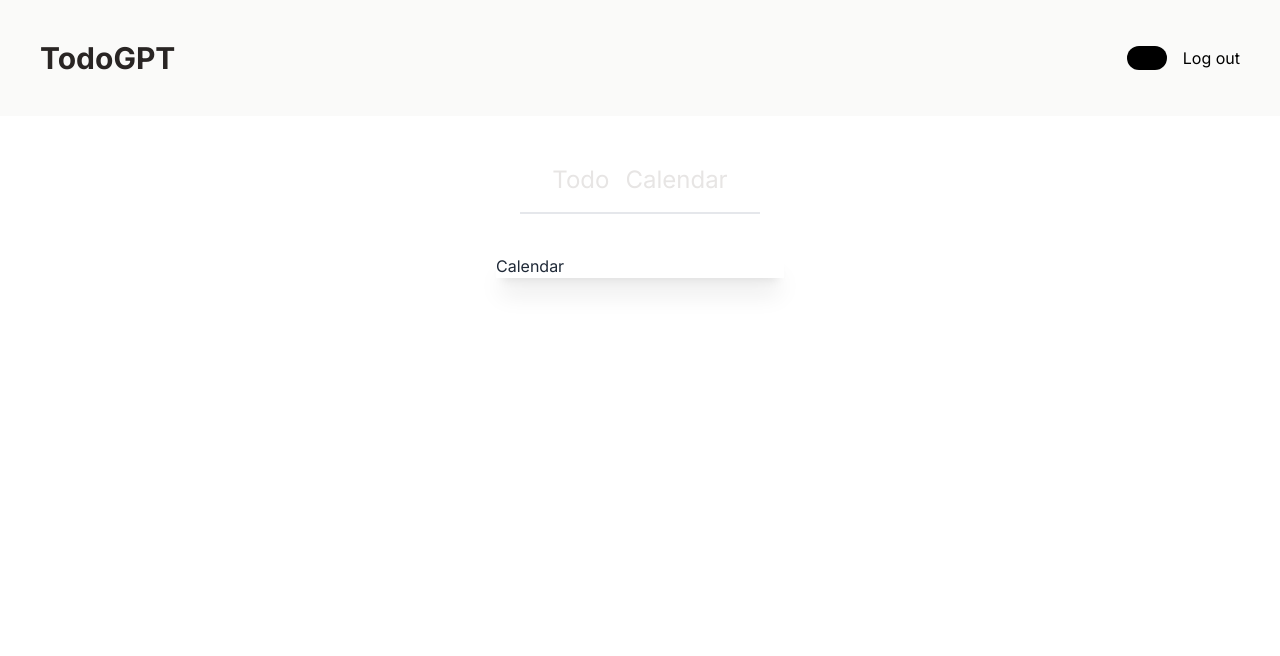
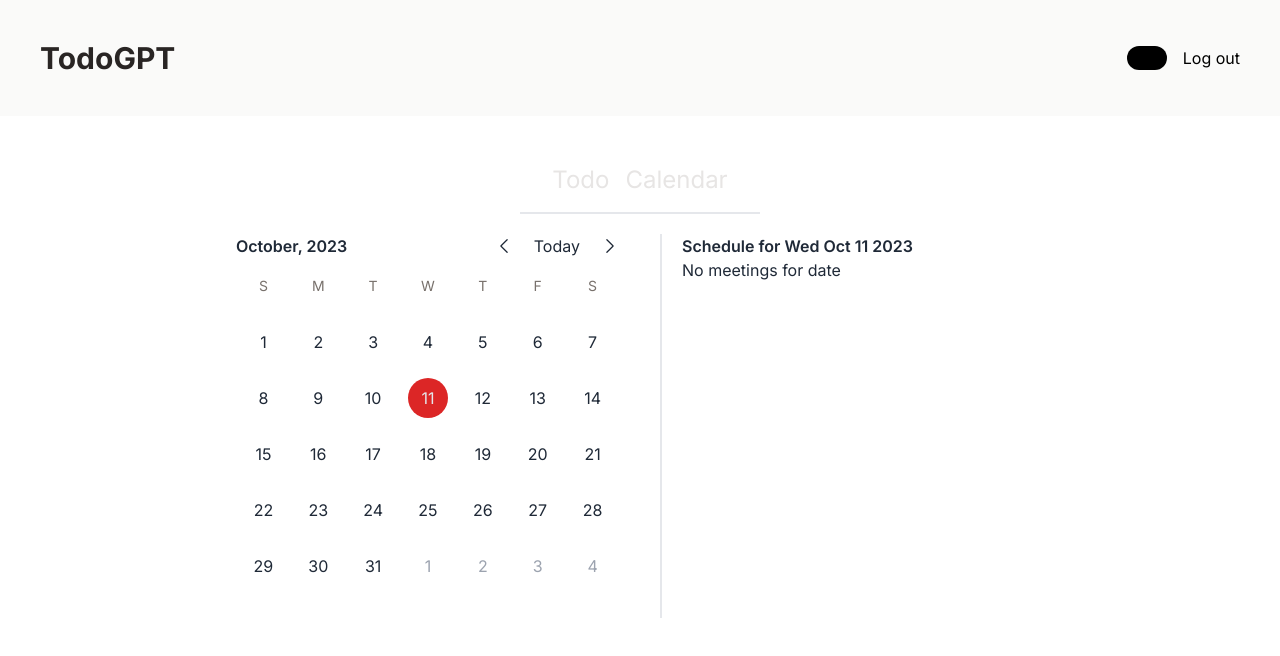
Before and after one commit to hjeong6219/todoGPT, a Next.js app in the folder frontend/: page /calendar in a window 1280 px wide. Shown: the top 656 px of the page. Built offline with nearby package versions, Linux system fonts and the light colour scheme; no server answers.

Commit message:
added interactive calendar component

```diff
--- a/frontend/package.json
+++ b/frontend/package.json
@@ -9,9 +9,12 @@
     "lint": "next lint"
   },
   "dependencies": {
+    "@headlessui/react": "^1.7.17",
     "@kinde-oss/kinde-auth-nextjs": "^1.8.22",
     "@reduxjs/toolkit": "^1.9.6",
     "axios": "^1.5.1",
+    "clsx": "^2.0.0",
+    "dayjs": "^1.11.10",
     "next": "^13.5.4",
     "react": "latest",
     "react-dom": "latest",
@@ -19,7 +22,8 @@
     "react-redux": "^8.1.3",
     "react-router": "^6.16.0",
     "react-router-dom": "^6.16.0",
-    "react-textarea-autosize": "^8.5.3"
+    "react-textarea-autosize": "^8.5.3",
+    "tailwind-merge": "^1.14.0"
   },
   "devDependencies": {
     "autoprefixer": "latest",
--- a/frontend/src/app/calendar/page.jsx
+++ b/frontend/src/app/calendar/page.jsx
@@ -1,8 +1,11 @@
-"use client";
-function Page() {
+import Calendar from "@/components/Calendar";
+
+function page() {
   return (
-    <div className="block mx-auto mt-10 shadow-xl -200 w-72">Calendar</div>
+    <div>
+      <Calendar />
+    </div>
   );
 }
 
-export default Page;
+export default page;
--- a/frontend/src/components/Calendar.jsx
+++ b/frontend/src/components/Calendar.jsx
@@ -1,8 +1,93 @@
-import React from "react";
-import { Calendar, momentLocalizer } from "react-big-calendar";
-function Calendar {
-return (
-<div>Calendar</div>
-)
+"use client";
+import { generateDate, weekdays, months } from "@/utilities/calendar";
+import cn from "@/utilities/cn";
+import dayjs from "dayjs";
+import { useState } from "react";
+import { HiChevronLeft, HiChevronRight } from "react-icons/hi2";
+
+function Calendar() {
+  const today = dayjs();
+  const [date, setDate] = useState(today);
+  const [selectedDate, setSelectedDate] = useState(today);
+
+  // console.log(date);
+  console.log(selectedDate.format("MM/DD/YYYY"));
+
+  return (
+    <div className="flex items-center justify-center w-full h-full gap-10 mt-5 divide-x-2">
+      <div className=" w-96 h-96">
+        <div className="flex justify-between">
+          <h1 className="font-semibold">
+            {months[date.month()]}, {date.year()}
+          </h1>
+          <div className="flex items-center gap-5">
+            <HiChevronLeft
+              className="w-5 h-5 cursor-pointer"
+              onClick={() => {
+                setDate(date.subtract(1, "month"));
+              }}
+            />
+            <h1
+              className="cursor-pointer"
+              onClick={() => {
+                setDate(today);
+              }}
+            >
+              Today
+            </h1>
+            <HiChevronRight
+              className="w-5 h-5 cursor-pointer"
+              onClick={() => {
+                setDate(date.add(1, "month"));
+              }}
+            />
+          </div>
+        </div>
+        <div className="grid w-full grid-cols-7 text-stone-500">
+          {weekdays.map((day, i) => {
+            return (
+              <h1
+                key={"weekday" + i}
+                className="grid text-sm place-content-center h-14"
+              >
+                {day}
+              </h1>
+            );
+          })}
+        </div>
+        <div className="grid w-full grid-cols-7">
+          {generateDate(date.month(), date.year()).map(
+            ({ date, isCurrentMonth, isToday }, i) => {
+              return (
+                <div key={"day" + i} className="grid h-14 place-content-center">
+                  <h1
+                    className={cn({
+                      "h-10 w-10 grid place-content-center rounded-full hover:bg-black hover:text-white transition-all cursor-pointer": true,
+                      "text-gray-400": isCurrentMonth !== "current",
+                      "bg-red-600 text-gray-200":
+                        isToday && selectedDate.isSame(date, "day"),
+                      "hover:bg-red-600  hover:text-white": isToday,
+                      "bg-black text-white":
+                        selectedDate.isSame(date, "day") && !isToday,
+                    })}
+                    onClick={() => setSelectedDate(date)}
+                  >
+                    {date.date()}
+                  </h1>
+                </div>
+              );
+            }
+          )}
+        </div>
+      </div>
+      <div className="px-5 h-96 w-96">
+        <h1 className="font-semibold">
+          Schedule for {selectedDate.toDate().toDateString()}
+        </h1>
+        <p>No meetings for date</p>
+      </div>
+    </div>
+  );
 }
+
 export default Calendar;
--- /dev/null
+++ b/frontend/src/utilities/calendar.js
@@ -0,0 +1,56 @@
+import dayjs from "dayjs";
+
+export const generateDate = (
+  month = dayjs().month(),
+  year = dayjs().year()
+) => {
+  const firstDay = dayjs().month(month).year(year).startOf("month");
+  const lastDay = dayjs().month(month).year(year).endOf("month");
+
+  const days = [];
+
+  for (let i = 0; i < firstDay.day(); i++) {
+    days.push({ isCurrentMonth: "last", date: firstDay.day(i) });
+  }
+
+  for (let i = firstDay.date(); i <= lastDay.date(); i++) {
+    days.push({
+      isCurrentMonth: "current",
+      date: firstDay.date(i),
+      isToday: firstDay.date(i).isSame(dayjs(), "day"),
+    });
+  }
+
+  const carryOver = 36 - days.length;
+
+  for (let i = lastDay.date() + 1; i < lastDay.date() + carryOver; i++) {
+    days.push({ isCurrentMonth: "next", date: firstDay.date(i) });
+  }
+
+  // for (let i = 1; i <= daysInMonth; i++) {
+  //   days.push(dayjs().date(i));
+  // }
+
+  // for (let i = 0; i < 6 - lastDay; i++) {
+  //   days.push(null);
+  // }
+
+  return days;
+};
+
+export const weekdays = ["S", "M", "T", "W", "T", "F", "S"];
+
+export const months = [
+  "January",
+  "Feburary",
+  "March",
+  "April",
+  "May",
+  "June",
+  "July",
+  "August",
+  "September",
+  "October",
+  "November",
+  "December",
+];
--- /dev/null
+++ b/frontend/src/utilities/cn.js
@@ -0,0 +1,6 @@
+import clsx from "clsx";
+import { twMerge } from "tailwind-merge";
+
+export default function cn(input) {
+  return twMerge(clsx(input));
+}
```
Also changed, not shown: 1 other file (tests, documents, lock files or other folders).
